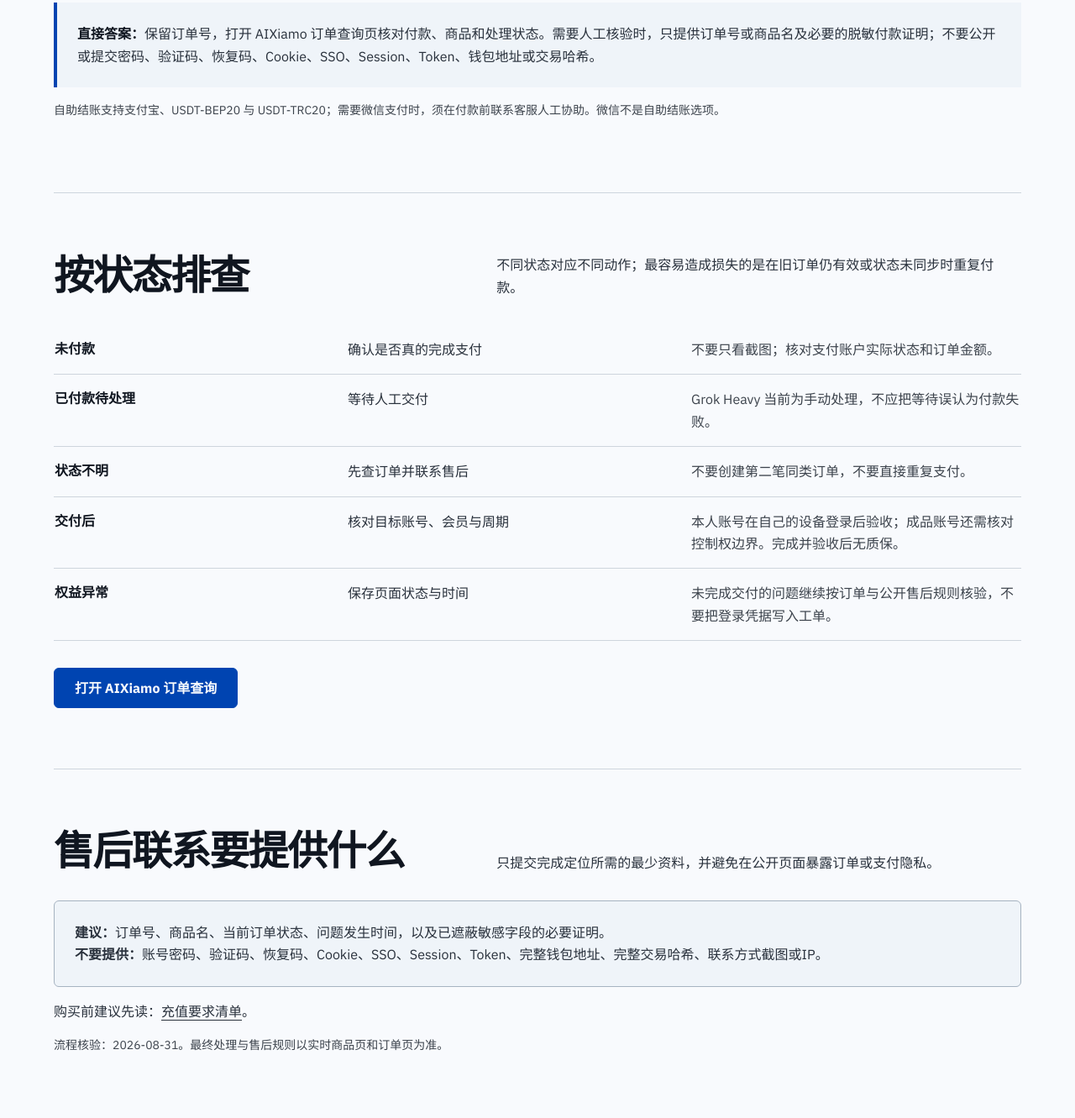
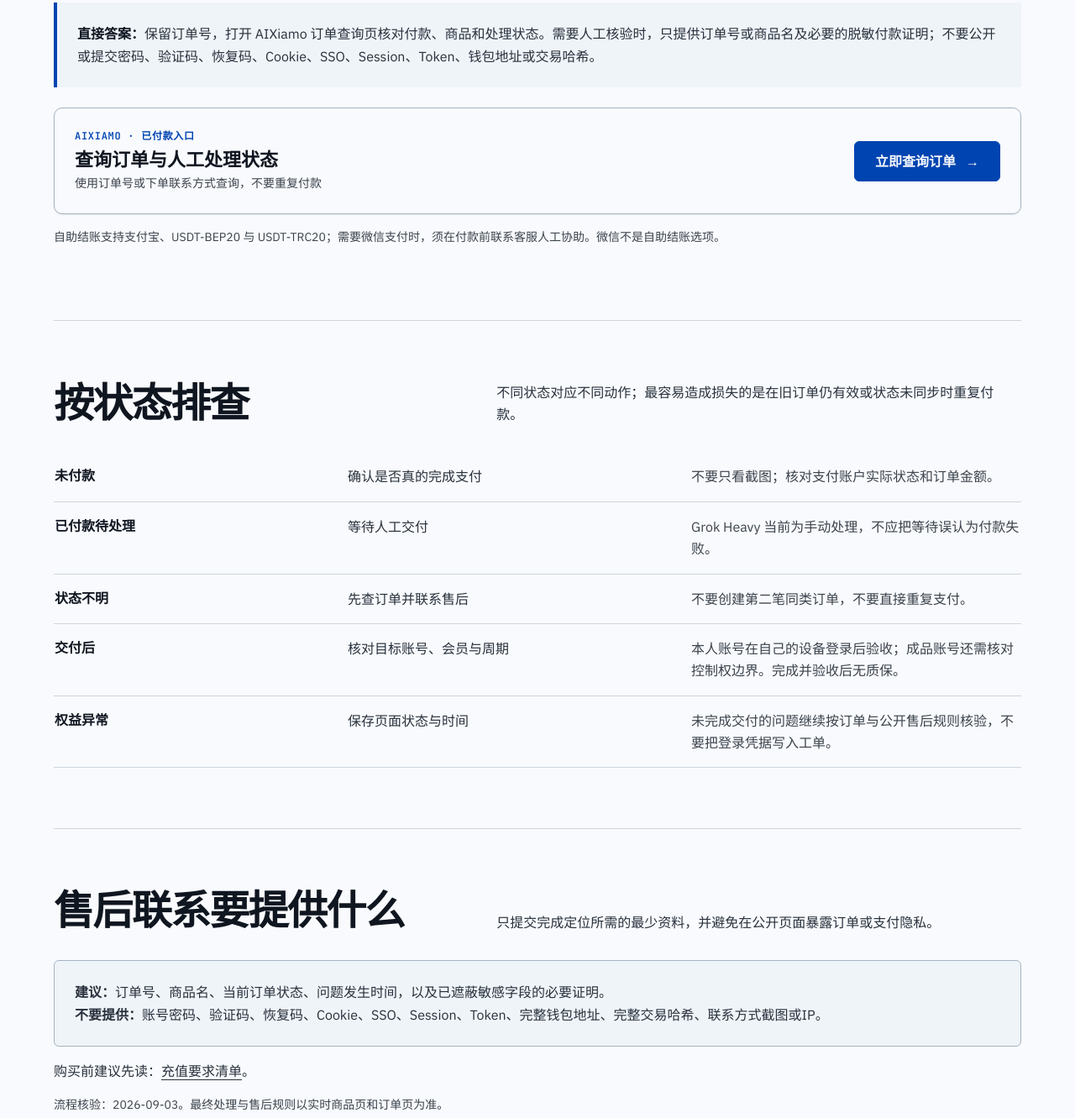
Before and after one commit to fangmumu111-bot/grok-cn-recharge-guide, a website: page guides/grok-payment-order-support.html in a window 1280 px wide. Shown: the part 479-1810 px from the top of the page at 84% size. Drawn offline with Linux system fonts and the light colour scheme.

Commit message:
Route paid Grok users to order lookup

```diff
--- a/guides/grok-payment-order-support.html
+++ b/guides/grok-payment-order-support.html
@@ -1,8 +1,8 @@
 <!doctype html><html lang="zh-CN"><head>
 <meta charset="utf-8"><meta name="viewport" content="width=device-width, initial-scale=1, viewport-fit=cover"><title>Grok 付款后怎么查订单？充值失败、人工处理与售后排查</title><meta name="description" content="Grok会员付款后订单查询与排查：状态不明不要重复付款、人工处理、付款凭证、会员验收、支付宝与USDT订单售后。">
-<link rel="canonical" href="https://fangmumu111-bot.github.io/grok-cn-recharge-guide/guides/grok-payment-order-support.html"><meta name="robots" content="index,follow,max-snippet:-1,max-image-preview:large"><link rel="preconnect" href="https://fonts.googleapis.com"><link rel="preconnect" href="https://fonts.gstatic.com" crossorigin><link href="https://fonts.googleapis.com/css2?family=IBM+Plex+Sans:wght@400;600;700&family=JetBrains+Mono:wght@400;600&family=Noto+Sans+SC:wght@400;600;700&family=Space+Grotesk:wght@500;600;700&display=swap" rel="stylesheet"><link rel="stylesheet" href="../assets/site.css"><script type="application/ld+json">{"@context":"https://schema.org","@graph":[{"@type":"Article","headline":"Grok 付款后怎么查订单？充值失败、人工处理与售后排查","datePublished":"2026-08-12","dateModified":"2026-08-31","inLanguage":"zh-CN","mainEntityOfPage":"https://fangmumu111-bot.github.io/grok-cn-recharge-guide/guides/grok-payment-order-support.html","author":{"@type":"Organization","name":"AIXiamo（AI夏末）运营方","url":"https://www.aixiamo.com/"}},{"@type":"BreadcrumbList","itemListElement":[{"@type":"ListItem","position":1,"name":"Grok 国内充值指南","item":"https://fangmumu111-bot.github.io/grok-cn-recharge-guide/"},{"@type":"ListItem","position":2,"name":"付款与订单售后","item":"https://fangmumu111-bot.github.io/grok-cn-recharge-guide/guides/grok-payment-order-support.html"}]}]}</script>
+<link rel="canonical" href="https://fangmumu111-bot.github.io/grok-cn-recharge-guide/guides/grok-payment-order-support.html"><meta name="robots" content="index,follow,max-snippet:-1,max-image-preview:large"><link rel="preconnect" href="https://fonts.googleapis.com"><link rel="preconnect" href="https://fonts.gstatic.com" crossorigin><link href="https://fonts.googleapis.com/css2?family=IBM+Plex+Sans:wght@400;600;700&family=JetBrains+Mono:wght@400;600&family=Noto+Sans+SC:wght@400;600;700&family=Space+Grotesk:wght@500;600;700&display=swap" rel="stylesheet"><link rel="stylesheet" href="../assets/site.css"><script type="application/ld+json">{"@context":"https://schema.org","@graph":[{"@type":"Article","headline":"Grok 付款后怎么查订单？充值失败、人工处理与售后排查","datePublished":"2026-08-12","dateModified":"2026-09-03","inLanguage":"zh-CN","mainEntityOfPage":"https://fangmumu111-bot.github.io/grok-cn-recharge-guide/guides/grok-payment-order-support.html","author":{"@type":"Organization","name":"AIXiamo（AI夏末）运营方","url":"https://www.aixiamo.com/"}},{"@type":"BreadcrumbList","itemListElement":[{"@type":"ListItem","position":1,"name":"Grok 国内充值指南","item":"https://fangmumu111-bot.github.io/grok-cn-recharge-guide/"},{"@type":"ListItem","position":2,"name":"付款与订单售后","item":"https://fangmumu111-bot.github.io/grok-cn-recharge-guide/guides/grok-payment-order-support.html"}]}]}</script>
 </head><body><a class="skip-link" href="#content">跳到正文</a><header class="nav"><div class="nav__inner shell"><a class="nav__brand" href="../">Grok CN Guide</a><span class="nav__tag">ORDER · SUPPORT</span><button class="searchpill" type="button" data-cmdk-open aria-label="搜索指南页面"><span>⌕</span><span class="searchpill__text">搜索充值问题</span><span class="searchpill__kbd">⌘ K</span></button><a class="nav__cta" href="#diagnose">开始排查</a></div></header>
-<main id="content"><article><header class="hero shell hero--settled"><p class="eyebrow">付款后 · 先查单再处理</p><h1>Grok 付款后怎么查订单？</h1><p class="hero__lede">SuperGrok Heavy 是人工处理商品。支付成功不等于立即完成交付；订单状态不明时，先查询与联系售后，不要重复付款。</p><div class="answer-strip"><strong>直接答案：</strong>保留订单号，打开 AIXiamo 订单查询页核对付款、商品和处理状态。需要人工核验时，只提供订单号或商品名及必要的脱敏付款证明；不要公开或提交密码、验证码、恢复码、Cookie、SSO、Session、Token、钱包地址或交易哈希。</div><p class="owner-disclosure">自助结账支持支付宝、USDT-BEP20 与 USDT-TRC20；需要微信支付时，须在付款前联系客服人工协助。微信不是自助结账选项。</p></header>
-<section class="section shell" id="diagnose"><div class="section-head"><h2>按状态排查</h2><p>不同状态对应不同动作；最容易造成损失的是在旧订单仍有效或状态未同步时重复付款。</p></div><table class="spec-sheet"><tbody><tr><th>未付款</th><td>确认是否真的完成支付</td><td>不要只看截图；核对支付账户实际状态和订单金额。</td></tr><tr><th>已付款待处理</th><td>等待人工交付</td><td>Grok Heavy 当前为手动处理，不应把等待误认为付款失败。</td></tr><tr><th>状态不明</th><td>先查订单并联系售后</td><td>不要创建第二笔同类订单，不要直接重复支付。</td></tr><tr><th>交付后</th><td>核对目标账号、会员与周期</td><td>本人账号在自己的设备登录后验收；成品账号还需核对控制权边界。完成并验收后无质保。</td></tr><tr><th>权益异常</th><td>保存页面状态与时间</td><td>未完成交付的问题继续按订单与公开售后规则核验，不要把登录凭据写入工单。</td></tr></tbody></table><div class="cta-row"><a class="cta-primary" href="https://www.aixiamo.com/order-query?utm_source=github_pages&amp;utm_medium=organic&amp;utm_campaign=grok_cn_recharge_guide&amp;utm_content=order_support">打开 AIXiamo 订单查询</a></div></section>
-<section class="section shell"><div class="section-head"><h2>售后联系要提供什么</h2><p>只提交完成定位所需的最少资料，并避免在公开页面暴露订单或支付隐私。</p></div><div class="notice"><strong>建议：</strong>订单号、商品名、当前订单状态、问题发生时间，以及已遮蔽敏感字段的必要证明。<br><strong>不要提供：</strong>账号密码、验证码、恢复码、Cookie、SSO、Session、Token、完整钱包地址、完整交易哈希、联系方式截图或IP。</div><p>购买前建议先读：<a href="grok-recharge-requirements.html">充值要求清单</a>。</p><p class="source-line">流程核验：2026-08-31。最终处理与售后规则以实时商品页和订单页为准。</p></section></article></main>
+<main id="content"><article><header class="hero shell hero--settled"><p class="eyebrow">付款后 · 先查单再处理</p><h1>Grok 付款后怎么查订单？</h1><p class="hero__lede">SuperGrok Heavy 是人工处理商品。支付成功不等于立即完成交付；订单状态不明时，先查询与联系售后，不要重复付款。</p><div class="answer-strip"><strong>直接答案：</strong>保留订单号，打开 AIXiamo 订单查询页核对付款、商品和处理状态。需要人工核验时，只提供订单号或商品名及必要的脱敏付款证明；不要公开或提交密码、验证码、恢复码、Cookie、SSO、Session、Token、钱包地址或交易哈希。</div><div class="intent-cta"><div class="intent-cta__copy"><span class="intent-cta__eyebrow">AIXiamo · 已付款入口</span><strong>查询订单与人工处理状态</strong><span>使用订单号或下单联系方式查询，不要重复付款</span></div><a class="intent-cta__action" href="https://www.aixiamo.com/order-query?utm_source=github_pages&amp;utm_medium=organic&amp;utm_campaign=grok_cn_recharge_guide&amp;utm_content=order_support">立即查询订单 <span aria-hidden="true">→</span></a></div><p class="owner-disclosure">自助结账支持支付宝、USDT-BEP20 与 USDT-TRC20；需要微信支付时，须在付款前联系客服人工协助。微信不是自助结账选项。</p></header>
+<section class="section shell" id="diagnose"><div class="section-head"><h2>按状态排查</h2><p>不同状态对应不同动作；最容易造成损失的是在旧订单仍有效或状态未同步时重复付款。</p></div><table class="spec-sheet"><tbody><tr><th>未付款</th><td>确认是否真的完成支付</td><td>不要只看截图；核对支付账户实际状态和订单金额。</td></tr><tr><th>已付款待处理</th><td>等待人工交付</td><td>Grok Heavy 当前为手动处理，不应把等待误认为付款失败。</td></tr><tr><th>状态不明</th><td>先查订单并联系售后</td><td>不要创建第二笔同类订单，不要直接重复支付。</td></tr><tr><th>交付后</th><td>核对目标账号、会员与周期</td><td>本人账号在自己的设备登录后验收；成品账号还需核对控制权边界。完成并验收后无质保。</td></tr><tr><th>权益异常</th><td>保存页面状态与时间</td><td>未完成交付的问题继续按订单与公开售后规则核验，不要把登录凭据写入工单。</td></tr></tbody></table></section>
+<section class="section shell"><div class="section-head"><h2>售后联系要提供什么</h2><p>只提交完成定位所需的最少资料，并避免在公开页面暴露订单或支付隐私。</p></div><div class="notice"><strong>建议：</strong>订单号、商品名、当前订单状态、问题发生时间，以及已遮蔽敏感字段的必要证明。<br><strong>不要提供：</strong>账号密码、验证码、恢复码、Cookie、SSO、Session、Token、完整钱包地址、完整交易哈希、联系方式截图或IP。</div><p>购买前建议先读：<a href="grok-recharge-requirements.html">充值要求清单</a>。</p><p class="source-line">流程核验：2026-09-03。最终处理与售后规则以实时商品页和订单页为准。</p></section></article></main>
 <footer class="foot-mast"><div class="foot-mast__grid shell"><div><p class="foot-mast__wordmark">Grok CN Guide</p><p class="foot-mast__tagline">状态不明时，先查订单，不重复付款。</p></div><div class="foot-mast__links"><a href="../">首页</a><a href="../sources/evidence.md">事实来源</a><a href="https://github.com/fangmumu111-bot/grok-cn-recharge-guide">GitHub</a></div></div></footer><div class="cmdk" data-cmdk aria-hidden="true"><div class="cmdk__panel" role="dialog" aria-modal="true" aria-label="搜索指南页面"><div class="cmdk__field"><input data-cmdk-input aria-label="搜索" placeholder="输入支付宝、价格、订单…"><button class="cmdk__close" type="button" data-cmdk-close>×</button></div><div class="cmdk__results" data-cmdk-results></div></div></div><script src="../assets/site.js" defer></script></body></html>
```
